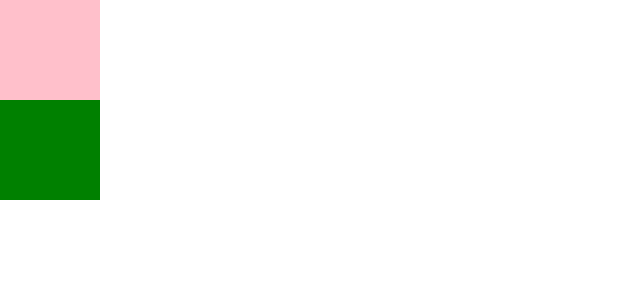
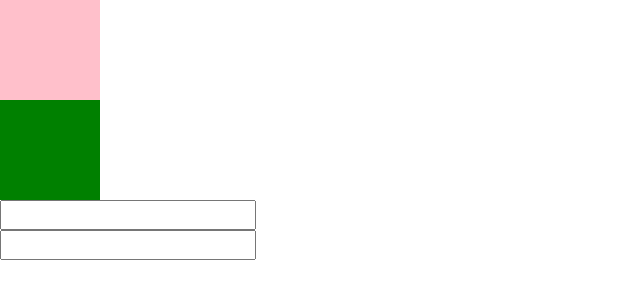
Before and after one commit to hgraceoc/React-Week-2, a React (Create React App) app: page / in a window 1280 px wide. Shown: the top 300 px of the page, without its empty margins (0-640 px from the left). Built offline with nearby package versions, Linux system fonts and the light colour scheme.

Commit message:
beginning of password challenge

```diff
--- a/package.json
+++ b/package.json
@@ -7,6 +7,7 @@
     "@testing-library/react": "^9.5.0",
     "@testing-library/user-event": "^7.2.1",
     "react": "^16.13.1",
+    "react-bootstrap": "^1.0.1",
     "react-dom": "^16.13.1",
     "react-router-dom": "^5.2.0",
     "react-scripts": "3.4.1"
--- a/public/index.html
+++ b/public/index.html
@@ -10,6 +10,14 @@
       content="Web site created using create-react-app"
     />
     <link rel="apple-touch-icon" href="%PUBLIC_URL%/logo192.png" />
+
+
+    <link
+    rel="stylesheet"
+    href="https://maxcdn.bootstrapcdn.com/bootstrap/4.3.1/css/bootstrap.min.css"
+    integrity="sha384-ggOyR0iXCbMQv3Xipma34MD+dH/1fQ784/j6cY/iJTQUOhcWr7x9JvoRxT2MZw1T"
+    crossorigin="anonymous"
+    />
     <!--
       manifest.json provides metadata used when your web app is installed on a
       user's mobile device or desktop. See https://developers.google.com/web/fundamentals/web-app-manifest/
--- a/src/App.js
+++ b/src/App.js
@@ -4,11 +4,14 @@ import './App.css';
 import { BrowserRouter as Router, Route } from "react-router-dom";
 import Squares from "./SquareChallenge/Squares";
 import Square from "./SquareChallenge/Square";
+import Password from "./Password/Password"
+import SignUp from "./Password/SignUp";
 
 const App = () => (
   <Router>
     <Fragment>
       <Squares></Squares>
+      <SignUp></SignUp>
     </Fragment>
   </Router>
 )
--- a/src/Password/Password.js
+++ b/src/Password/Password.js
@@ -1,17 +1,24 @@
 import React, { Component } from "react";
 
-const Password = ({ selected, handleClick, colour }) => (
-    <div
-    onClick={ handleClick }
-    style={{
-        height: 100,
-        width: 100,
-        background: selected ? colour : "green",
-    }}>
+const Password = ({ label, value, error, handleChange }) => (
+    <div>
+        <label for = { label }></label>
+        <input
+        onChange={ handleChange }
+        type="password"
+        value={ value }
+        />
     </div>
+
 )
-Password.defaultProps = {
-      colour: "pink"
-    }
 
 export default Password;
+
+
+//label input
+//what should it display
+//label prop
+//printed in label html element
+//value prop
+//error or not ?
+//handelChange prop
--- /dev/null
+++ b/src/Password/SignUp.js
@@ -0,0 +1,79 @@
+import Form from 'react-bootstrap/Form'
+import Col from 'react-bootstrap/Col'
+import Row from 'react-bootstrap/Row'
+import Alert from 'react-bootstrap/Alert'
+import Password from "./Password"
+
+
+import React, { Component} from "react";
+
+class SignUp extends Component {
+    constructor(props) {
+        super(props);
+
+        this.state = {
+            password: "",
+            confirm: ""
+        }
+
+            this.handleChange = this.handleChange.bind(this);
+
+        }
+
+        handleChange(e) {
+            this.setState({ input: e.currentTarget.value });
+        }
+
+
+    backgroundColour() {
+        let style;
+        let length = this.state.confirm.length;
+        if (length < 12) {
+            return style = {borderColor:"red"}
+        }}
+
+    render() {
+
+
+        return (
+            <Form>
+                <Password
+                label for="Password"
+                value={ this.state.password }
+                handleChange={ (e) => {
+                    this.setState({ password: e.currentTarget.value })
+                }}
+                />
+
+                <Password
+                label for="Confirm Password"
+                value={ this.state.confirm }
+                style={this.backgroundColour()}
+                handleChange={ (e) => {
+                    this.setState({ confirm: e.currentTarget.value })
+                }}
+                />
+
+
+            </Form>
+        )
+    }
+}
+//input password X 2
+//pass them props - value, label, error, handleClick
+
+//set up constructor
+//set up state - confirmation & value
+
+// this.state.password
+// this.state.confirmation
+
+//different event handlers for each state
+
+//are password and confimration in state the same and are they longer than limit
+//if all true, no error
+
+
+
+
+export default SignUp;
```
Also changed, not shown: 1 other file (tests, documents, lock files or other folders).
